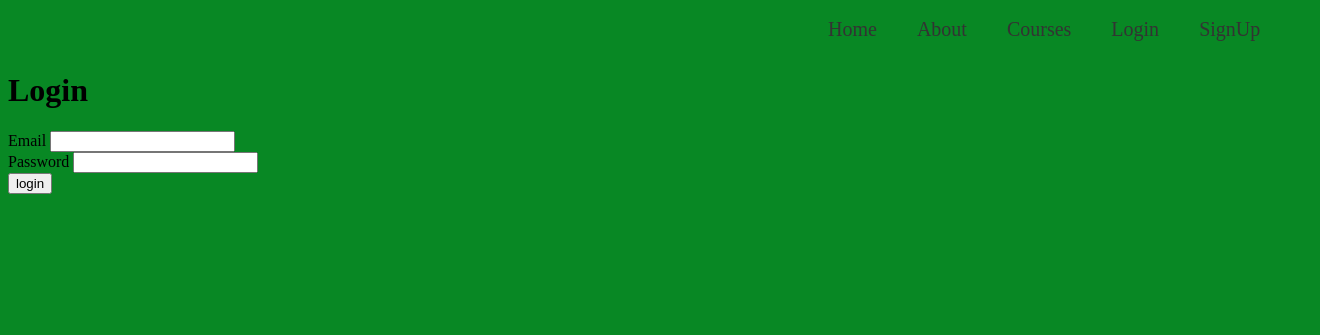
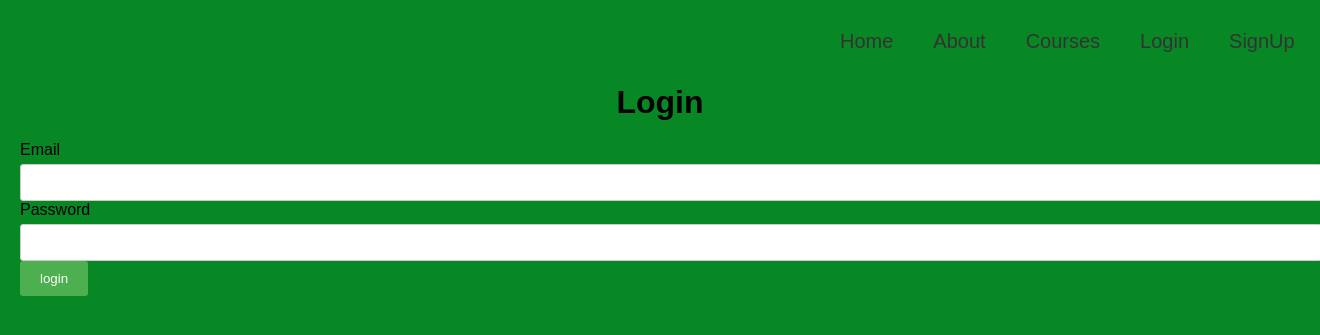
Before and after one commit to ChelseaChemweno/loginSystemsV2, a Node server app: page /login in a window 1320 px wide. Shown: the top 335 px of the page. Run offline with Node 20, Linux system fonts and the light colour scheme.

Commit message:
stylesheet signup page and login page

```diff
--- a/public/stylesheets/login.css
+++ b/public/stylesheets/login.css
@@ -1,3 +1,54 @@
 body {
-  background-color: rgb(8, 136, 36);
+  background-color: #f0f0f0;
+  font-family: Arial, sans-serif;
+  margin: 0;
+  padding: 20px;
 }
+
+.container {
+  display: flex;
+  flex-direction: column;
+  justify-content: center;
+  align-items: center;
+  width: 100%;
+  max-width: 350px;
+  margin-left: -100px;
+  padding: 30px;
+  border-radius: 5px;
+}
+
+h1 {
+  text-align: center;
+  margin-bottom: 20px;
+}
+
+.form-group {
+  margin-bottom: 15px;
+}
+
+label {
+  display: block;
+  margin-bottom: 5px;
+}
+
+input[type="email"],
+input[type="password"] {
+  width: 100%;
+  padding: 10px;
+  border: 1px solid #ccc;
+  border-radius: 3px;
+}
+
+input[type="submit"] {
+  background-color: #4caf50;
+  color: white;
+  padding: 10px 20px;
+  border: none;
+  border-radius: 3px;
+  cursor: pointer;
+  transition: 0.3s;
+}
+
+input[type="submit"]:hover {
+  background-color: #45a049;
+}
--- a/public/stylesheets/signup.css
+++ b/public/stylesheets/signup.css
@@ -28,8 +28,8 @@ label {
 input[type="text"],
 input[type="email"],
 input[type="date"],
-input[type="password"] {
-  width: 100%;
+input[type="password"] input[type="confirm_password"] {
+  width: 50%;
   padding: 10px;
   border: 1px solid #ccc;
   border-radius: 5px;
```
